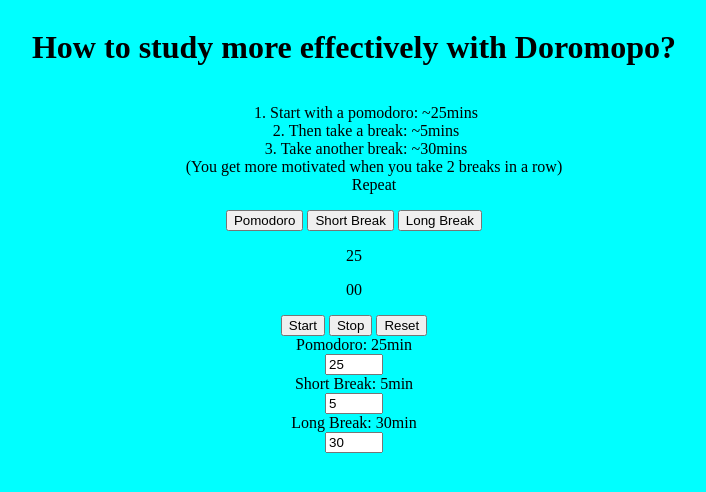
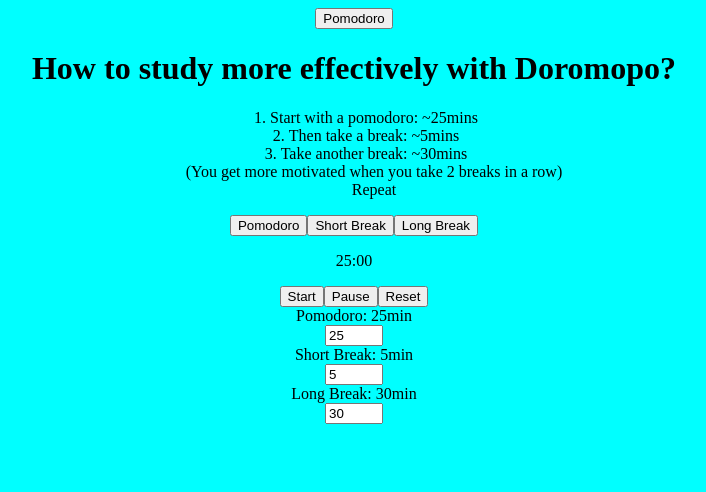
Before and after one commit to RedPho/doropomo, a website built with webpack: page dist/index.html in a window 1280 px wide. Both pictures are taken after a click on the button "Pomodoro". Shown: the whole page, without its empty margins (286-992 px from the left). Built offline with nearby package versions, Linux system fonts and the light colour scheme.

Commit message:
Make Pomodoro more loosely coupled

```diff
--- a/src/index.js
+++ b/src/index.js
@@ -1,12 +1,9 @@
 import './style.css';
-import {startTimer, stopTimer, resetTimer, timeAmount} from './modules/pomodoro';
+import {createPomodoroPage, startTimer, stopTimer, resetTimer, timeAmount, setFirstMinAndSec} from './modules/pomodoro';
 console.log("doromopo from index.js!");
 
-let startBtn = document.getElementById("start");
-startBtn.addEventListener("click", startTimer);
+let createPomodoroBtn = document.getElementById("create-pomodoro");
+createPomodoroBtn.addEventListener("click", () => {
+  createPomodoroPage();
 
-let stopBtn = document.getElementById("stop");
-stopBtn.addEventListener("click", stopTimer);
-
-let resetBtn = document.getElementById("reset");
-resetBtn.addEventListener("click", resetTimer);
+} );
--- a/src/modules/pomodoro.js
+++ b/src/modules/pomodoro.js
@@ -1,8 +1,55 @@
-var minFirst = document.getElementById("min").innerText;
-var secFirst = document.getElementById("sec").innerText;
 var secInterval;
 var minInterval;
+var minFirst;
+var secFirst;
 
+function createPomodoroPage() {
+  let mainDiv = document.getElementById("main");
+  mainDiv.innerHTML = `<h1>How to study more effectively with Doromopo?</h1>
+                      <ol id="effectivity">
+                        <li>Start with a pomodoro: ~25mins</li>
+                        <li>Then take a break: ~5mins</li>
+                        <li>Take another break: ~30mins</li>
+                        <div>(You get more motivated when you take 2 breaks in a row)</div>
+                        <div>Repeat</div>
+                      </ol>
+                      <div class="buttons">
+                        <button id="chooseP">Pomodoro</button>
+                        <button id="chooseSB">Short Break</button>
+                        <button id="chooseLB">Long Break</button>
+                      </div>
+                      <div id="time">
+                        <p id="min">25</p>
+                        <p>:</p>
+                        <p id="sec">00</p>
+                      </div>
+                      <div class="buttons">
+                        <button id="start">Start</button>
+                        <button id="stop">Pause</button>
+                        <button id="reset">Reset</button>
+                      </div>
+                      <div class="input-container">
+                        <label for="pomodoro">Pomodoro: <span>25</span><span>min</span></label><input type="number" name="pomodoro" id="pomodoro" value="25">
+                        <label for="short">Short Break: <span>5</span><span>min</span></label><input type="number" name="short" id="short" value="5">
+                        <label for="long">Long Break: <span>30</span><span>min</span></label><input type="number" name="long" id="long" value="30">
+                      </div>`;
+  let startBtn = document.getElementById("start");
+  startBtn.addEventListener("click", startTimer);
+
+  let stopBtn = document.getElementById("stop");
+  stopBtn.addEventListener("click", stopTimer);
+
+  let resetBtn = document.getElementById("reset");
+  resetBtn.addEventListener("click", resetTimer);
+  setFirstMinAndSec();
+}
+
+function setFirstMinAndSec() {
+  minFirst = document.getElementById("min").innerText;
+  secFirst = document.getElementById("sec").innerText;
+  secInterval;
+  minInterval;
+}
 
 console.log(secInterval);
 
@@ -62,4 +109,4 @@ function timeAmount(x) {
   minFirst = document.getElementById("min").innerText;
 }
 
-export {startTimer, stopTimer, resetTimer, timeAmount};
+export {setFirstMinAndSec, createPomodoroPage, startTimer, stopTimer, resetTimer, timeAmount};
--- a/src/style.css
+++ b/src/style.css
@@ -22,3 +22,13 @@ input {
     flex-direction: column;
     align-items: center;
 }
+
+.buttons {
+  display: flex;
+  justify-content: center;
+}
+
+#time {
+  display: flex;
+  justify-content: center;
+}
```
Also changed, not shown: dist/index.html, dist/main.js.
